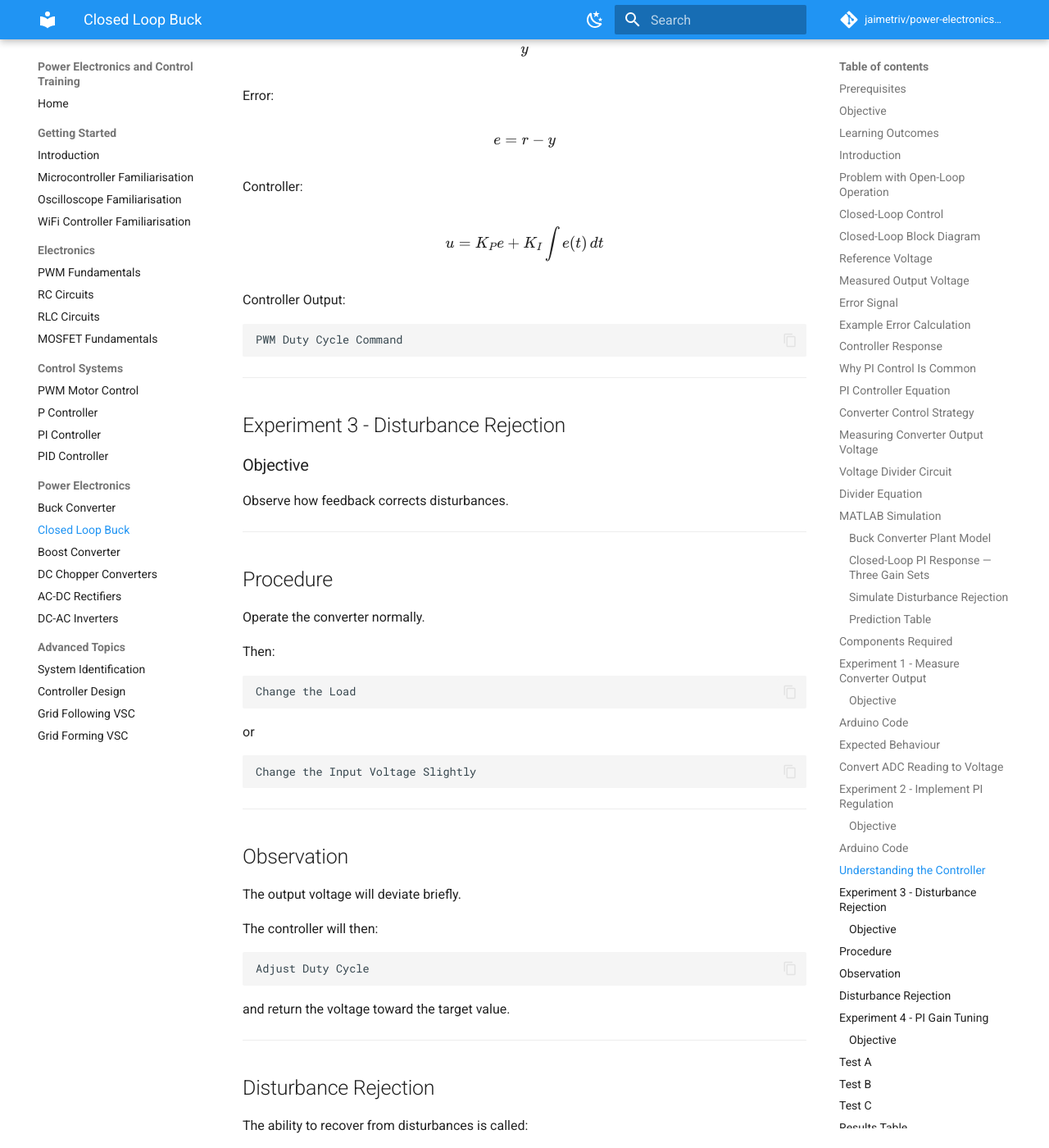
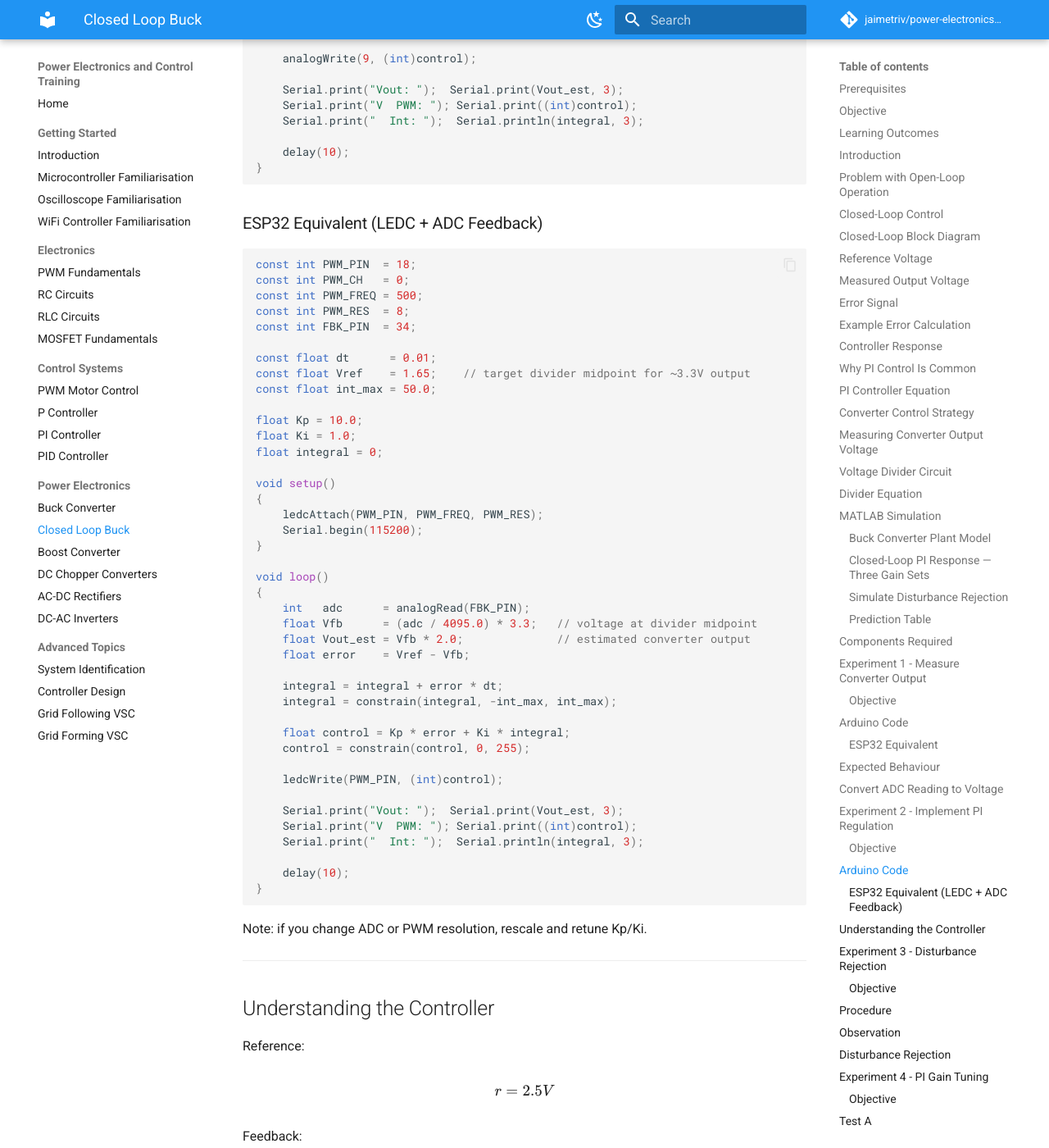
Before and after one commit to jaimetriv/power-electronics-and-control-training, an MkDocs documentation site: the page built from docs/10_Closed_Loop_Buck.md, in a window 1280 px wide and 1400 px high, scrolled down 12348 px. Shown: the whole window at 82% size. Built offline with MkDocs 1.6.1 and Material for MkDocs 9.7.7, drawn with Linux system fonts in a browser that asks for light colours; comment, search, counter and statistics services are not loaded; some of the changed text lies outside the part shown.

Commit message:
docs(10_closed_loop_buck): align with esp32/owon baseline and add esp32 PI path

````diff
--- a/docs/10_Closed_Loop_Buck.md
+++ b/docs/10_Closed_Loop_Buck.md
@@ -312,10 +312,10 @@ Correct Output Voltage
 
 ## Measuring Converter Output Voltage
 
-Arduino inputs can only measure voltages within:
+Controller ADC inputs can only measure voltages within their supported range.
 
 ```text
-0V to 5V
+0V to ADC full scale
 ```
 
 A voltage divider is therefore required.
@@ -459,10 +459,11 @@ legend('Location', 'northeast');
 ## Components Required
 
 - Arduino Uno
+- ESP32 DevKit V1 (alternative controller)
 - Buck Converter from Project 9
 - 10 kΩ resistor
 - 10 kΩ resistor
-- DSO Nano Oscilloscope
+- Oscilloscope (OWON HDS272S recommended, DSO Nano compatible)
 
 ---
 
@@ -492,6 +493,26 @@ void loop()
 }
 ```
 
+### ESP32 Equivalent
+
+```cpp
+const int FBK_PIN = 34;  // divider midpoint to ADC pin
+
+void setup()
+{
+    Serial.begin(115200);
+}
+
+void loop()
+{
+    int adc = analogRead(FBK_PIN);   // 0-4095 on 12-bit ADC
+
+    Serial.println(adc);
+
+    delay(100);
+}
+```
+
 ---
 
 ## Expected Behaviour
@@ -506,16 +527,18 @@ The ADC value should vary with:
 
 ## Convert ADC Reading to Voltage
 
-Arduino ADC range:
+ADC range examples:
 
 ```text
-0 to 1023
+0 to 1023 (Arduino Uno)
+0 to 4095 (ESP32)
 ```
 
 represents:
 
 ```text
-0V to 5V
+0V to 5V (Arduino Uno)
+0V to 3.3V (ESP32)
 ```
 
 Measured ADC input voltage:
@@ -577,6 +600,54 @@ void loop()
     delay(10);
 }
 ```
+
+### ESP32 Equivalent (LEDC + ADC Feedback)
+
+```cpp
+const int PWM_PIN  = 18;
+const int PWM_CH   = 0;
+const int PWM_FREQ = 500;
+const int PWM_RES  = 8;
+const int FBK_PIN  = 34;
+
+const float dt      = 0.01;
+const float Vref    = 1.65;    // target divider midpoint for ~3.3V output
+const float int_max = 50.0;
+
+float Kp = 10.0;
+float Ki = 1.0;
+float integral = 0;
+
+void setup()
+{
+    ledcAttach(PWM_PIN, PWM_FREQ, PWM_RES);
+    Serial.begin(115200);
+}
+
+void loop()
+{
+    int   adc      = analogRead(FBK_PIN);
+    float Vfb      = (adc / 4095.0) * 3.3;   // voltage at divider midpoint
+    float Vout_est = Vfb * 2.0;              // estimated converter output
+    float error    = Vref - Vfb;
+
+    integral = integral + error * dt;
+    integral = constrain(integral, -int_max, int_max);
+
+    float control = Kp * error + Ki * integral;
+    control = constrain(control, 0, 255);
+
+    ledcWrite(PWM_PIN, (int)control);
+
+    Serial.print("Vout: ");  Serial.print(Vout_est, 3);
+    Serial.print("V  PWM: "); Serial.print((int)control);
+    Serial.print("  Int: ");  Serial.println(integral, 3);
+
+    delay(10);
+}
+```
+
+Note: if you change ADC or PWM resolution, rescale and retune Kp/Ki.
 
 ---
 
````
Also changed, not shown: other parts of docs/10_Closed_Loop_Buck.md (+11 -7 lines).
